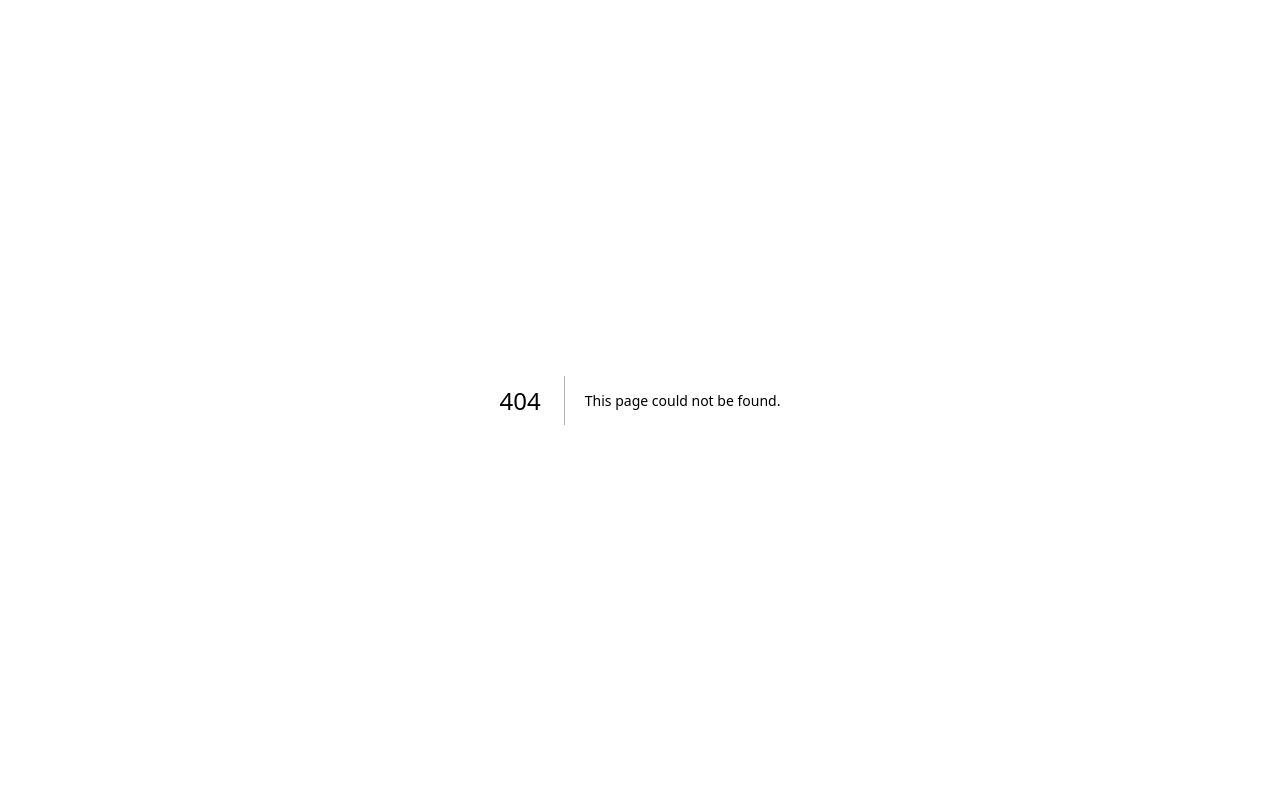
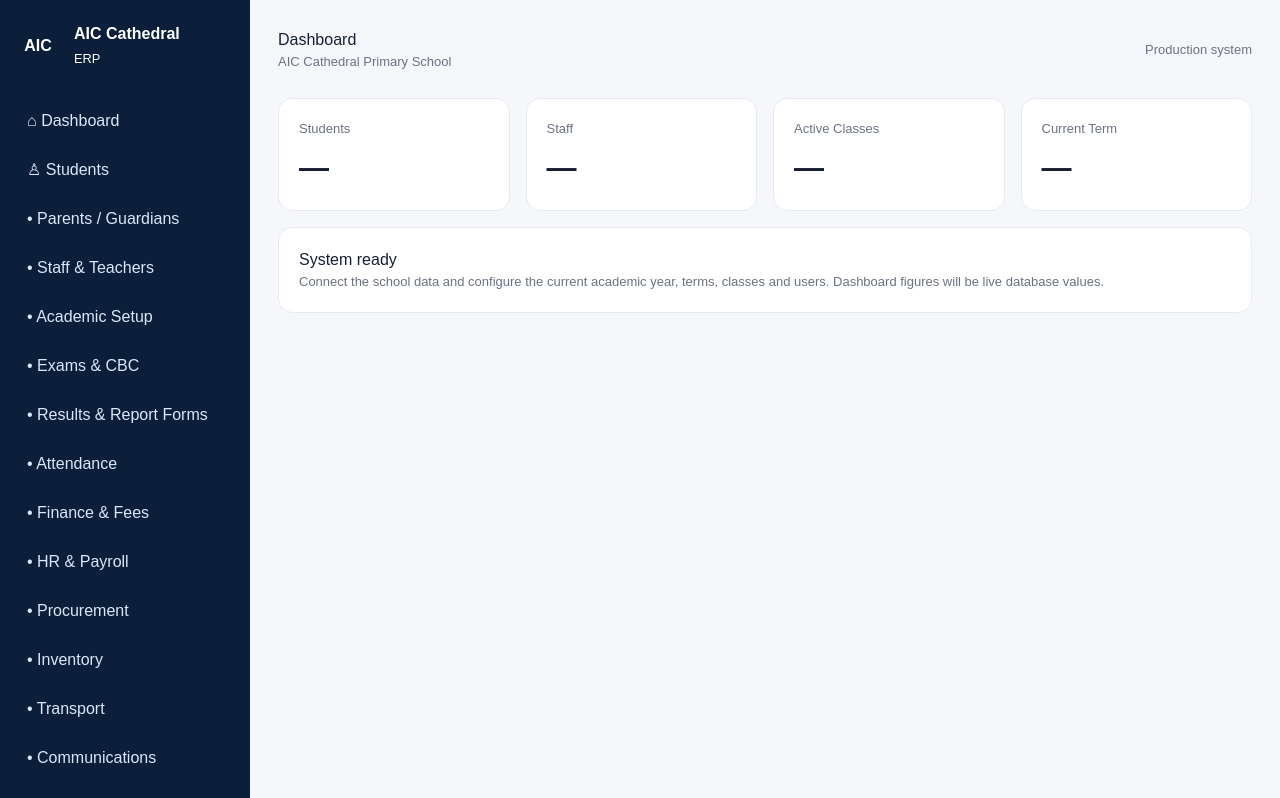
Before and after one commit to ayana79696-cell/aic-cathedral-erp, a Next.js app: page /dashboard in a window 1280 px wide. Before the commit this address had no page. Shown: the top 798 px of the page. Built offline with nearby package versions, Linux system fonts and the light colour scheme.

Commit message:
feat: add protected dashboard shell

```diff
--- /dev/null
+++ b/app/dashboard/page.tsx
@@ -0,0 +1,4 @@
+import { createClient } from '../../lib/supabase/client'
+
+const modules=['Dashboard','Students','Parents / Guardians','Staff & Teachers','Academic Setup','Exams & CBC','Results & Report Forms','Attendance','Finance & Fees','HR & Payroll','Procurement','Inventory','Transport','Communications','Reports','User Management','Audit Logs']
+export default async function Dashboard(){return <div className="dashboard"><aside className="sidebar"><div className="brand"><div className="logo">AIC</div><span className="label"><strong>AIC Cathedral</strong><br/><small>ERP</small></span></div>{modules.map((m,i)=><a className="side-item" href="#" key={m}>{i===0?'⌂':i===1?'♙':'•'} <span className="label">{m}</span></a>)}</aside><main className="main"><header className="top"><div><h1 style={{margin:0}}>Dashboard</h1><p className="muted">AIC Cathedral Primary School</p></div><div className="muted">Production system</div></header><section className="cards"><div className="card"><div className="muted">Students</div><div className="number">—</div></div><div className="card"><div className="muted">Staff</div><div className="number">—</div></div><div className="card"><div className="muted">Active Classes</div><div className="number">—</div></div><div className="card"><div className="muted">Current Term</div><div className="number">—</div></div></section><section className="card" style={{marginTop:16}}><h2>System ready</h2><p className="muted">Connect the school data and configure the current academic year, terms, classes and users. Dashboard figures will be live database values.</p></section></main></div>}
```
